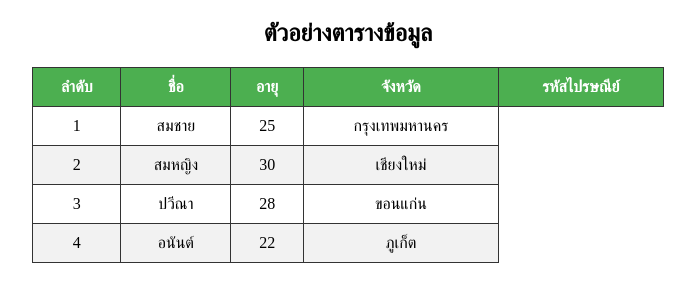
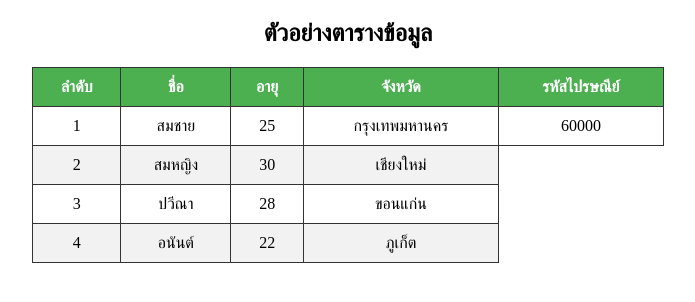
Before and after one commit to Golf42/Golf42.github.io, a plain HTML site: page lab.html in a window 1280 px wide. Shown: the whole page, without its empty margins (292-987 px from the left). Drawn offline with Linux system fonts and the light colour scheme.

Commit message:
Update lab.html

```diff
--- a/lab.html
+++ b/lab.html
@@ -42,6 +42,7 @@
                 <td>สมชาย</td>
                 <td>25</td>
                 <td>กรุงเทพมหานคร</td>
+                 <td>60000</td>
             </tr>
             <tr>
                 <td>2</td>
```
